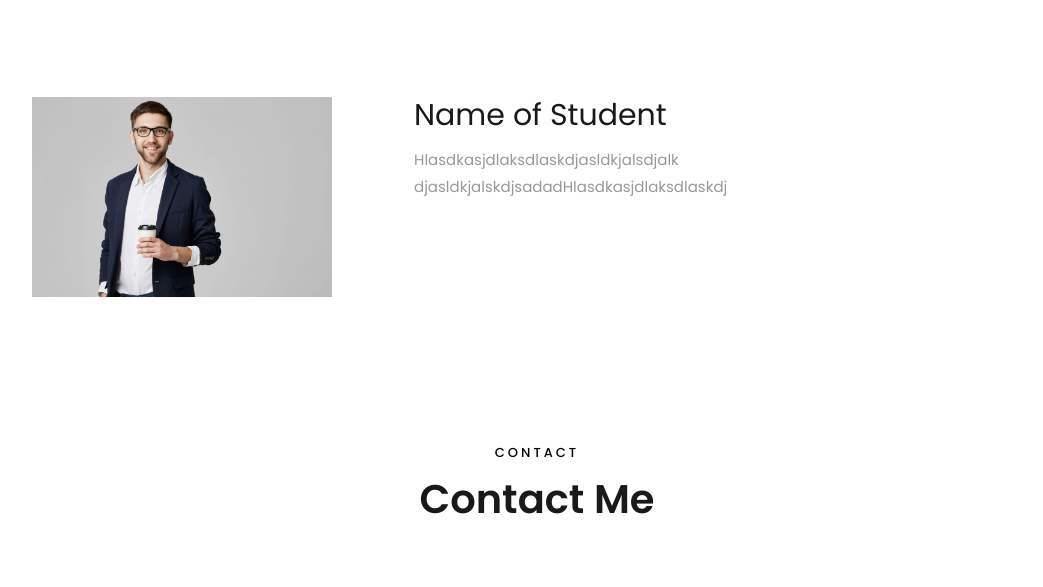
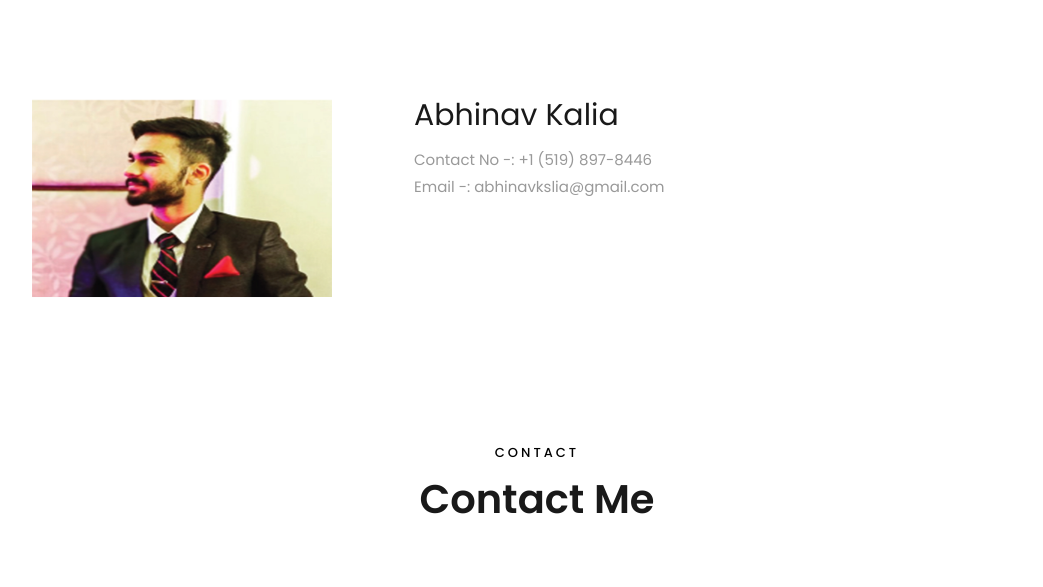
Before and after one commit to manojshemar/manojshemar.github.io, a plain HTML site: page index.html in a window 1280 px wide. Shown: the part 3985-4572 px from the top of the page, without its empty margins (103-1146 px from the left). Drawn offline with Linux system fonts and the light colour scheme.

Commit message:
Update index.html

```diff
--- a/index.html
+++ b/index.html
@@ -547,17 +547,20 @@
             		<p></p>
           		</div>
 	    </div>
+
            <div class="slick-slide-1 ftco-animate" style="background-color:white; width: 300px; height: 300px;">
               <div class="slide-resume-main" style="display: grid; grid-template-columns: auto auto;">
                 <div class="slide-photo" style="width: 400px; height: 100%; position:relative;">
-                  <img src="bg_1.jpg" alt="" style="width: 300px; position:relative; left: 50%; top: 50%;transform: translate(-50%, -32%);">;
+                  <img src="rec/bg_1.jpg" alt="" style="width: 300px; position:relative; left: 50%; top: 50%;transform: translate(-50%, -32%);">;
                 </div>
                 <div class="slide-desc" style="width: 500px; position: relative; padding: 2rem;">
-                  <h1 style="font-size: 30px;">Name of Student</h1>
-                  <p style="width: 500px;font-size: 15px;">Hlasdkasjdlaksdlaskdjasldkjalsdjalk<br>djasldkjalskdjsadadHlasdkasjdlaksdlaskdj</p>
+                  <h1 style="font-size: 30px;">Abhinav Kalia</h1>
+                  <p style="width: 500px;font-size: 15px;">Contact No -: +1 (519) 897-8446
+			<br/>Email -: abhinavkslia@gmail.com</p>
                 </div>
               </div>
             </div>
+
      </div>
     </section>
 
```
Lines whose indentation alone changed are shown as unchanged.
